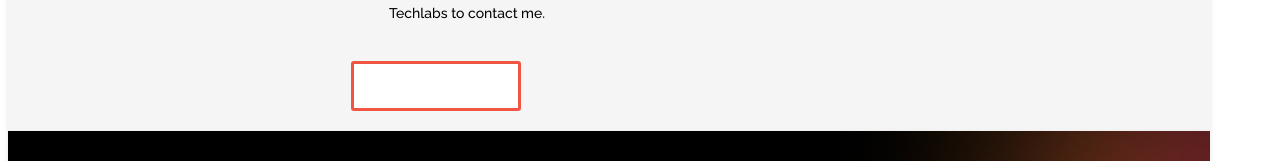
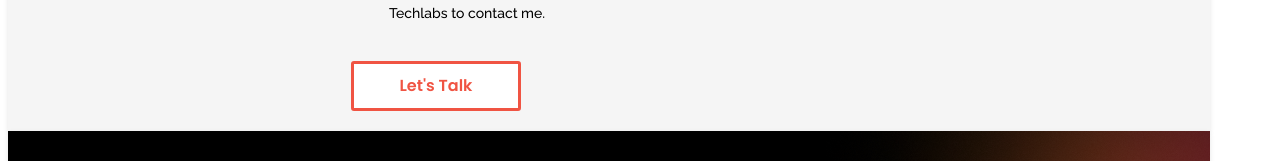
Before and after one commit to RaagMaruti/frontend_trainee, a React (Create React App) app in the folder form-component/: page / in a window 1280 px wide. In both pictures the pointer is over the button "Let's Talk". Shown: the part 983-1144 px from the top of the page. Built offline with nearby package versions, Linux system fonts and the light colour scheme.

Commit message:
feat: added examples of hooks and custom hooks

```diff
--- a/form-component/src/components/Form/Form.module.css
+++ b/form-component/src/components/Form/Form.module.css
@@ -89,6 +89,7 @@
   color: brandColorThree;
   background-color: #ffffff;
   border: 3px solid #f05443;
+  color: #f05443;
 }
 
 @media screen and (max-width: 768px) {
```
